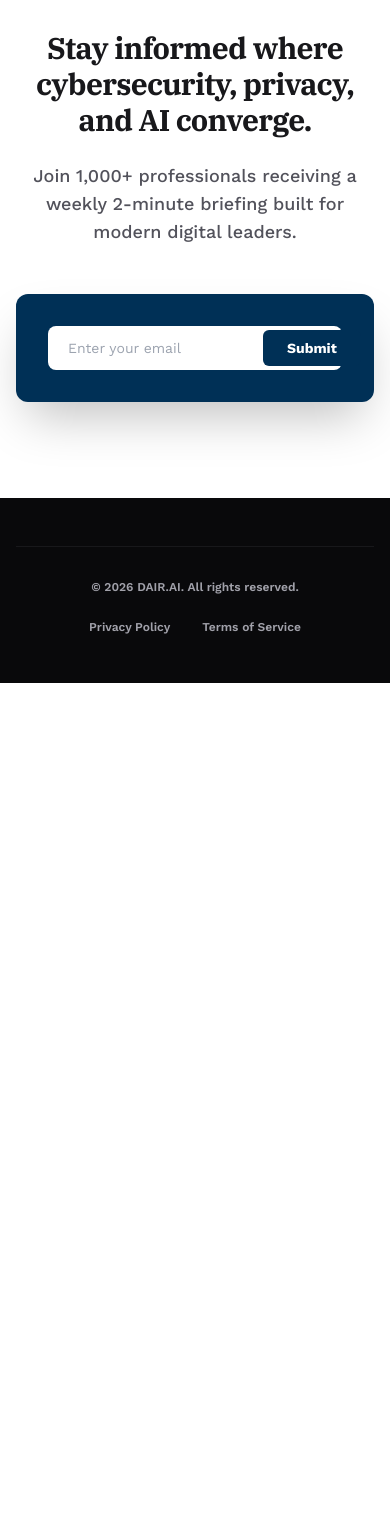
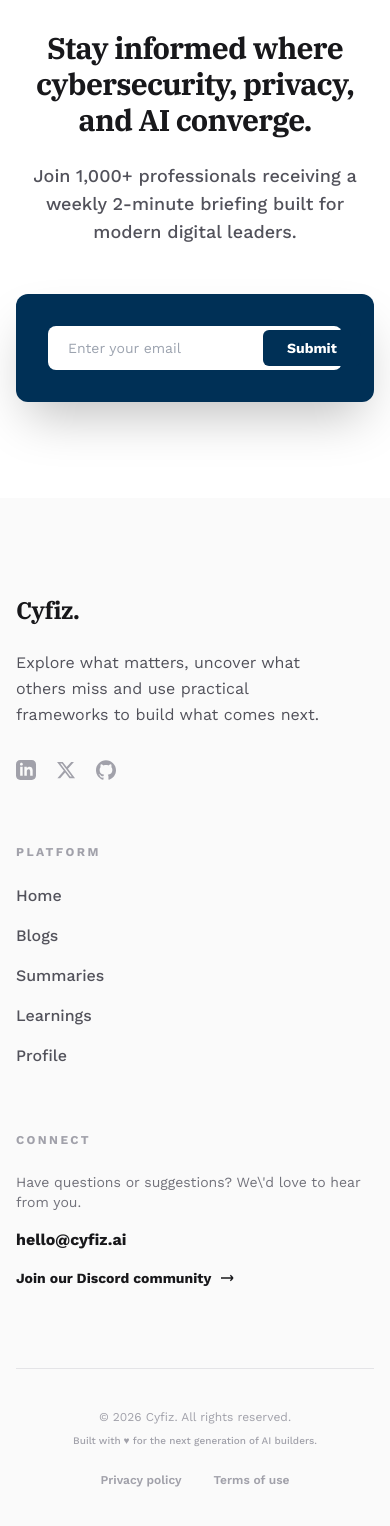
Before and after one commit to ziakn/cyfiz, a Next.js app: page / in a window 390 px wide. Shown: the part 8487-10013 px from the top of the page. Before the commit the page ends 9170 px from the top, so only its background shows below. Built offline with nearby package versions, Linux system fonts and the light colour scheme.

Commit message:
n-changes

```diff
--- a/src/components/Footer.tsx
+++ b/src/components/Footer.tsx
@@ -1,19 +1,87 @@
+import React from 'react';
 import Link from 'next/link';
 
 export default function Footer() {
   return (
-    <footer className="bg-zinc-950 py-12 text-zinc-400">
+    <footer className="bg-zinc-50 py-24 dark:bg-zinc-950">
       <div className="container mx-auto max-w-7xl px-4 sm:px-6 lg:px-8">
-        <div className="flex flex-col items-center justify-between gap-6 border-t border-zinc-900 pt-8 md:flex-row">
-          <p className="text-xs font-semibold">
-            © {new Date().getFullYear()} DAIR.AI. All rights reserved.
-          </p>
-          <div className="flex gap-8">
-            <Link href="/privacy" className="text-xs font-semibold transition-colors hover:text-white">
-              Privacy Policy
+        <div className="grid gap-16 md:grid-cols-3">
+          {/* Column 1: Branding & Philosophy */}
+          <div>
+            <Link href="/" className="flex items-center gap-2">
+              <span className="text-2xl font-black font-serif tracking-tight text-zinc-900 dark:text-zinc-50">Cyfiz.</span>
             </Link>
-            <Link href="/terms" className="text-xs font-semibold transition-colors hover:text-white">
-              Terms of Service
+            <p className="mt-6 max-w-xs text-base leading-relaxed text-zinc-600 dark:text-zinc-400">
+              Explore what matters, uncover what others miss and use practical frameworks to build what comes next.
+            </p>
+            <div className="mt-8 flex gap-5">
+              <Link href="#" className="text-zinc-400 transition-colors hover:text-black dark:hover:text-white">
+                <svg className="h-5 w-5" fill="currentColor" viewBox="0 0 24 24"><path d="M19 0h-14c-2.761 0-5 2.239-5 5v14c0 2.761 2.239 5 5 5h14c2.762 0 5-2.239 5-5v-14c0-2.761-2.238-5-5-5zm-11 19h-3v-11h3v11zm-1.5-12.268c-.966 0-1.75-.79-1.75-1.764s.784-1.764 1.75-1.764 1.75.79 1.75 1.764-.783 1.764-1.75 1.764zm13.5 12.268h-3v-5.604c0-3.368-4-3.113-4 0v5.604h-3v-11h3v1.765c1.396-2.586 7-2.777 7 2.476v6.759z"/></svg>
+              </Link>
+              <Link href="#" className="text-zinc-400 transition-colors hover:text-black dark:hover:text-white">
+                <svg className="h-5 w-5" fill="currentColor" viewBox="0 0 24 24"><path d="M18.244 2.25h3.308l-7.227 8.26 8.502 11.24H16.17l-5.214-6.817L4.99 21.75H1.68l7.73-8.835L1.254 2.25H8.08l4.713 6.231 5.45-6.231zm-1.161 17.52h1.833L7.084 4.126H5.117L17.083 19.77z"/></svg>
+              </Link>
+              <Link href="#" className="text-zinc-400 transition-colors hover:text-black dark:hover:text-white">
+                <svg className="h-5 w-5" fill="currentColor" viewBox="0 0 24 24"><path d="M12 .297c-6.63 0-12 5.373-12 12 0 5.303 3.438 9.8 8.205 11.385.6.113.82-.258.82-.577 0-.285-.01-1.04-.015-2.04-3.338.724-4.042-1.61-4.042-1.61C4.422 18.07 3.633 17.7 3.633 17.7c-1.087-.744.084-.729.084-.729 1.205.084 1.838 1.236 1.838 1.236 1.07 1.835 2.809 1.305 3.495.998.108-.776.417-1.305.76-1.605-2.665-.3-5.466-1.332-5.466-5.93 0-1.31.465-2.38 1.235-3.22-.135-.303-.54-1.523.105-3.176 0 0 1.005-.322 3.3 1.23.96-.267 1.98-.399 3-.405 1.02.006 2.04.138 3 .405 2.28-1.552 3.285-1.23 3.285-1.23.645 1.653.24 2.873.12 3.176.765.84 1.23 1.91 1.23 3.22 0 4.61-2.805 5.625-5.475 5.92.42.36.81 1.096.81 2.22 0 1.606-.015 2.896-.015 3.286 0 .315.21.69.825.57C20.565 22.092 24 17.592 24 12.297c0-6.627-5.373-12-12-12"/></svg>
+              </Link>
+            </div>
+          </div>
+
+          {/* Column 2: Platform Links */}
+          <div className="flex flex-col gap-6">
+            <h4 className="text-xs font-bold uppercase tracking-[0.2em] text-zinc-400">Platform</h4>
+            <div className="flex flex-col gap-4">
+              <Link href="/" className="text-base font-medium text-zinc-600 transition-colors hover:text-black dark:text-zinc-400 dark:hover:text-white">
+                Home
+              </Link>
+              <Link href="/blogs" className="text-base font-medium text-zinc-600 transition-colors hover:text-black dark:text-zinc-400 dark:hover:text-white">
+                Blogs
+              </Link>
+              <Link href="/summaries" className="text-base font-medium text-zinc-600 transition-colors hover:text-black dark:text-zinc-400 dark:hover:text-white">
+                Summaries
+              </Link>
+              <Link href="/learnings" className="text-base font-medium text-zinc-600 transition-colors hover:text-black dark:text-zinc-400 dark:hover:text-white">
+                Learnings
+              </Link>
+              <Link href="/profile" className="text-base font-medium text-zinc-600 transition-colors hover:text-black dark:text-zinc-400 dark:hover:text-white">
+                Profile
+              </Link>
+            </div>
+          </div>
+
+          {/* Column 3: Connect & Newsletter Info */}
+          <div className="flex flex-col gap-6">
+            <h4 className="text-xs font-bold uppercase tracking-[0.2em] text-zinc-400">Connect</h4>
+            <div className="flex flex-col gap-4">
+              <p className="text-sm text-zinc-500 dark:text-zinc-400">
+                Have questions or suggestions? We\'d love to hear from you.
+              </p>
+              <Link href="mailto:hello@cyfiz.ai" className="text-base font-bold text-zinc-900 transition-colors hover:text-zinc-500 dark:text-zinc-50">
+                hello@cyfiz.ai
+              </Link>
+              <Link href="#" className="inline-flex items-center gap-2 text-sm font-bold text-zinc-900 transition-colors hover:gap-3 dark:text-zinc-50">
+                Join our Discord community
+                <svg className="h-4 w-4" fill="none" stroke="currentColor" viewBox="0 0 24 24" strokeWidth="2"><path d="M17 8l4 4m0 0l-4 4m4-4H3"/></svg>
+              </Link>
+            </div>
+          </div>
+        </div>
+
+        <div className="mt-20 flex flex-col items-center justify-between border-t border-zinc-200 pt-10 dark:border-zinc-800 sm:flex-row">
+          <div className="flex flex-col items-center gap-2 sm:items-start">
+            <p className="text-xs text-zinc-400 dark:text-zinc-600">
+              &copy; {new Date().getFullYear()} Cyfiz. All rights reserved.
+            </p>
+            <p className="text-[10px] font-medium text-zinc-400 dark:text-zinc-500">
+              Built with &hearts; for the next generation of AI builders.
+            </p>
+          </div>
+          <div className="mt-6 flex gap-8 sm:mt-0">
+            <Link href="/privacy" className="text-xs font-semibold text-zinc-400 transition-colors hover:text-black dark:text-zinc-600 dark:hover:text-white">
+              Privacy policy
+            </Link>
+            <Link href="/terms" className="text-xs font-semibold text-zinc-400 transition-colors hover:text-black dark:text-zinc-600 dark:hover:text-white">
+              Terms of use
             </Link>
           </div>
         </div>
```
